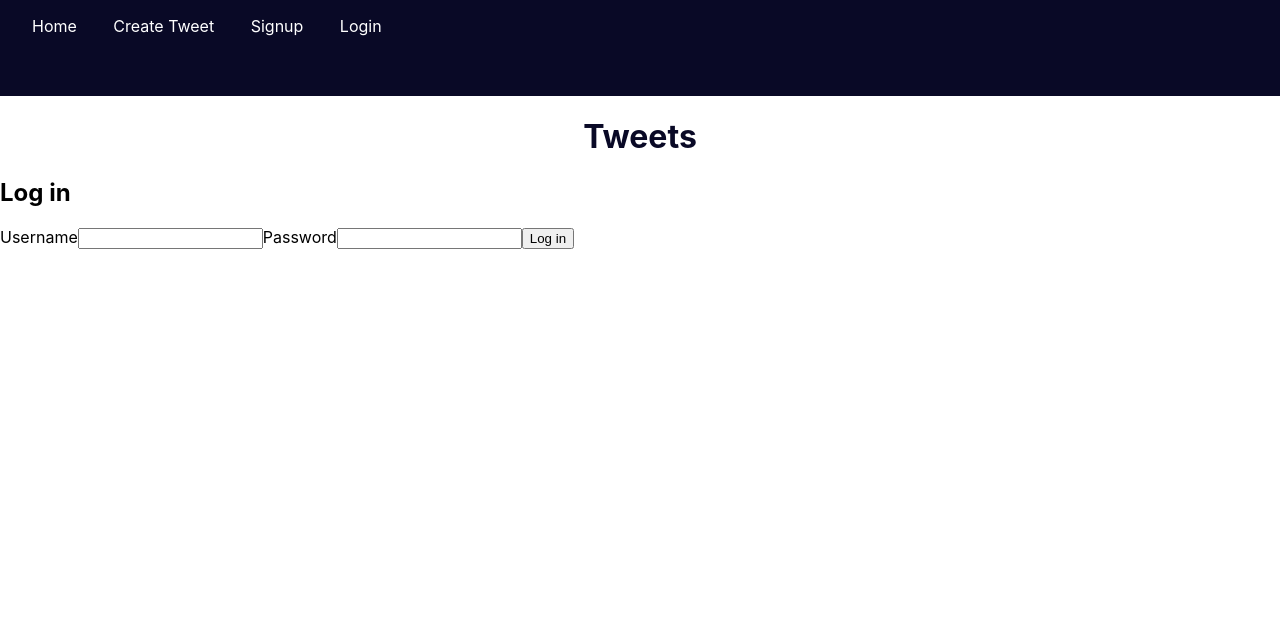
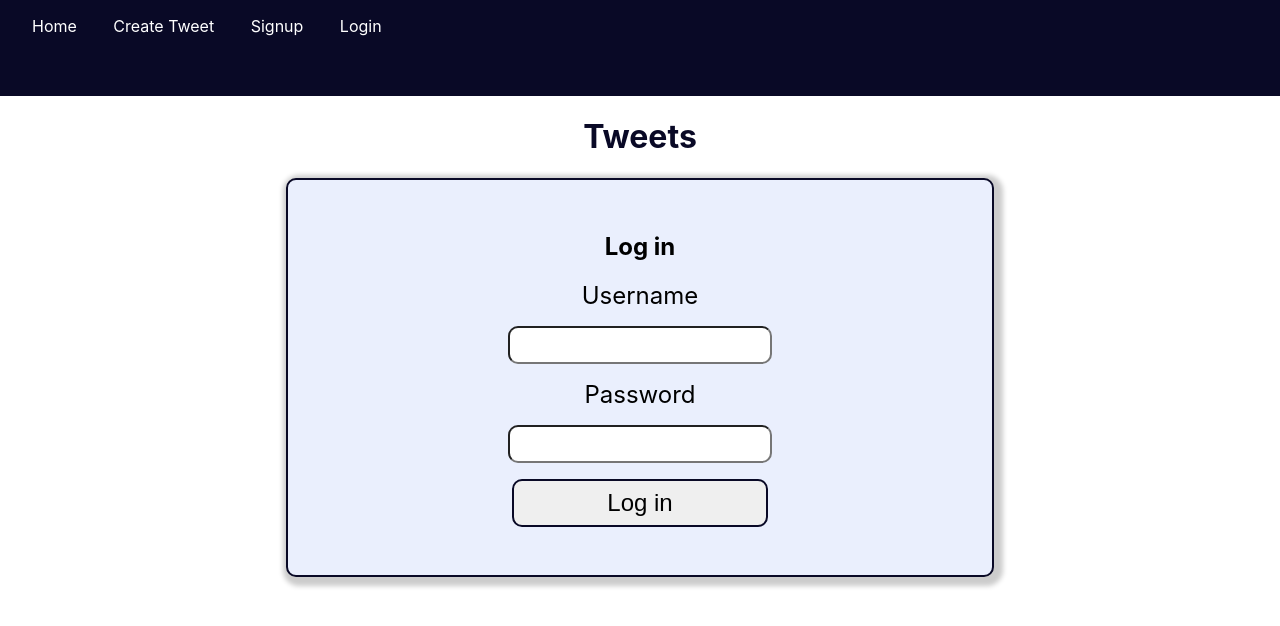
Before and after one commit to anfalfadhil/cogniixa-capstone-FE, a React (Create React App) app: page /login in a window 1280 px wide. Shown: the top 626 px of the page. Built offline with nearby package versions, Linux system fonts and the light colour scheme; no server answers.

Commit message:
style done

```diff
--- a/src/components/CreateTweet.js
+++ b/src/components/CreateTweet.js
@@ -60,9 +60,9 @@ const CreateTweet = props => {
     }
 
     return (
-        <div>
+        <div className="signup-container">
              {error && <p>Something went wrong...Please try again!</p>}
-            <h2>Add a new tweet</h2>
+            <h2 className="signup-title">Add a new tweet</h2>
 
 
             <form onSubmit={addTweetHandler}>
--- a/src/components/Like.js
+++ b/src/components/Like.js
@@ -53,7 +53,7 @@ const Like = props => {
 
     return (
         <div>
-            <button onClick={likeHandler}>❤️{likes.length}</button>  {/* Search red heart emoji*/}
+            <button className="like-btn" onClick={likeHandler}>❤️{likes.length}</button>  {/* Search red heart emoji*/}
         </div>)
 }
 
--- a/src/components/Login.js
+++ b/src/components/Login.js
@@ -89,8 +89,8 @@ const Login = () => {
 
     return (
 
-        <div>
-            <h2>Log in</h2>
+        <div className="signup-container">
+            <h2 className="signup-title">Log in</h2>
 
             <p className= {errMsg? "errmsg" : "offscreen"} aria-live="assertive">{errMsg}</p>
             <form onSubmit={handleSubmit}>
@@ -113,7 +113,7 @@ const Login = () => {
                         value={password}
                         required
                   />
-                  <button>Log in</button>
+                  <button className="signup-btn login-btn">Log in</button>
             </form>
         </div>)
 }
--- a/src/components/Signup.js
+++ b/src/components/Signup.js
@@ -55,8 +55,8 @@ const Signup =() => {
 
 
     return (
-        <div>
-            <h1>Signup page</h1>
+        <div className="signup-container">
+            <h1 className="signup-title">Signup page</h1>
             <form onSubmit={signupHandler}>
 
                 <label htmlFor="username">Username</label>
@@ -65,7 +65,7 @@ const Signup =() => {
                 <input type="text" name="email" value={email} onChange={(event) => {setEmail(event.target.value)}}/>
                 <label htmlFor="password">Passowrd</label>
                 <input type="text" name="password" value={password} onChange={(event) => {setPassword(event.target.value)}}/>
-                <input type="submit" value="Sign up" />
+                <input className="signup-btn" type="submit" value="Sign up" />
             </form>
         </div>)
 
--- a/src/styles.css
+++ b/src/styles.css
@@ -70,3 +70,61 @@ p, .tweet-comments, .tweet-author, .tweet-text, a {
 .tweet-comments {
     margin: 1rem;
 }
+
+.like-btn {
+    background-color: transparent;
+    border: none;
+    font-size: 2rem;
+    margin: 5px;
+    position: relative;
+    float:right;
+}
+
+.signup-container {
+    margin: 1rem;
+    width:40rem;
+    margin-left:auto;
+    margin-right:auto;
+    padding: 2rem;
+    background-color: rgb(234, 239, 253);
+    text-decoration: none;
+    border: 2px solid rgb(9, 9, 38);
+    border-radius: 10px;
+    box-shadow:  3px 3px 5px 6px #ccc;
+}
+
+input {
+    margin: 1rem auto;
+    display: block;
+    height: 2rem;
+    width: 40%;
+    border-radius: 10px;
+}
+
+label {
+    display: block;
+    text-align: center;
+    margin: auto;
+    font-size:1.5em;
+    border-radius: 10px;
+}
+
+.signup-title {
+    text-align: center;
+
+}
+
+.signup-btn {
+    border: 2px solid rgb(9, 9, 38);
+    border-radius: 10px;
+    height: 3rem;
+    width: 40%;
+    font-size: 1.5rem;
+    padding: .5rem;
+    text-align: center;
+    margin: auto;
+}
+.login-btn {
+    margin: 1rem auto;
+    display:block;
+}
```
Also changed, not shown: 1 other file (tests, documents, lock files or other folders).
